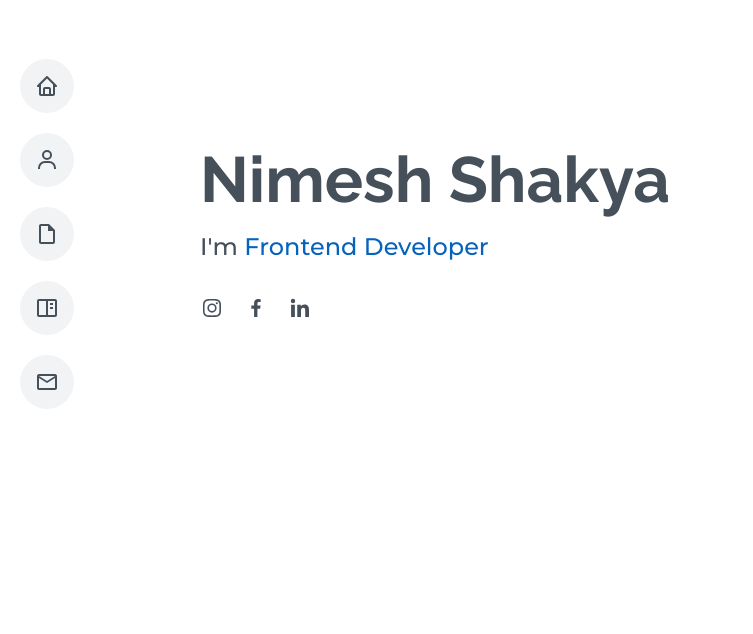
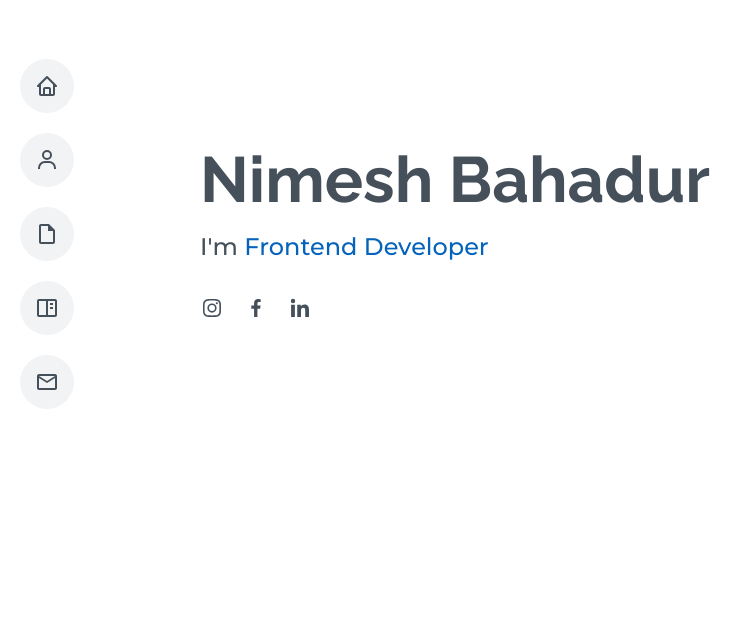
Before and after one commit to nimeshakya/nimeshakya.github.io, a React (Vite) app: page / in a window 1280 px wide. Shown: the part 166-800 px from the top of the page, without its empty margins (0-753 px from the left). Built offline with nearby package versions, Linux system fonts and the light colour scheme.

Commit message:
checking github status

```diff
--- a/package.json
+++ b/package.json
@@ -13,6 +13,7 @@
     "react": "^18.2.0",
     "react-dom": "^18.2.0",
     "react-icons": "^4.11.0",
+    "react-router-dom": "^6.17.0",
     "sass": "^1.66.1"
   },
   "devDependencies": {
--- a/src/sections/Home/Home.jsx
+++ b/src/sections/Home/Home.jsx
@@ -31,7 +31,7 @@ const Home = ({ addMultiRef }) => {
     return (
         <section id='home'>
             <article>
-                <h1>Nimesh Shakya</h1>
+                <h1>Nimesh Bahadur</h1>
                 <p>
                     I'm <span>Frontend Developer</span>
                 </p>
```
Also changed, not shown: 1 other file (tests, documents, lock files or other folders).
